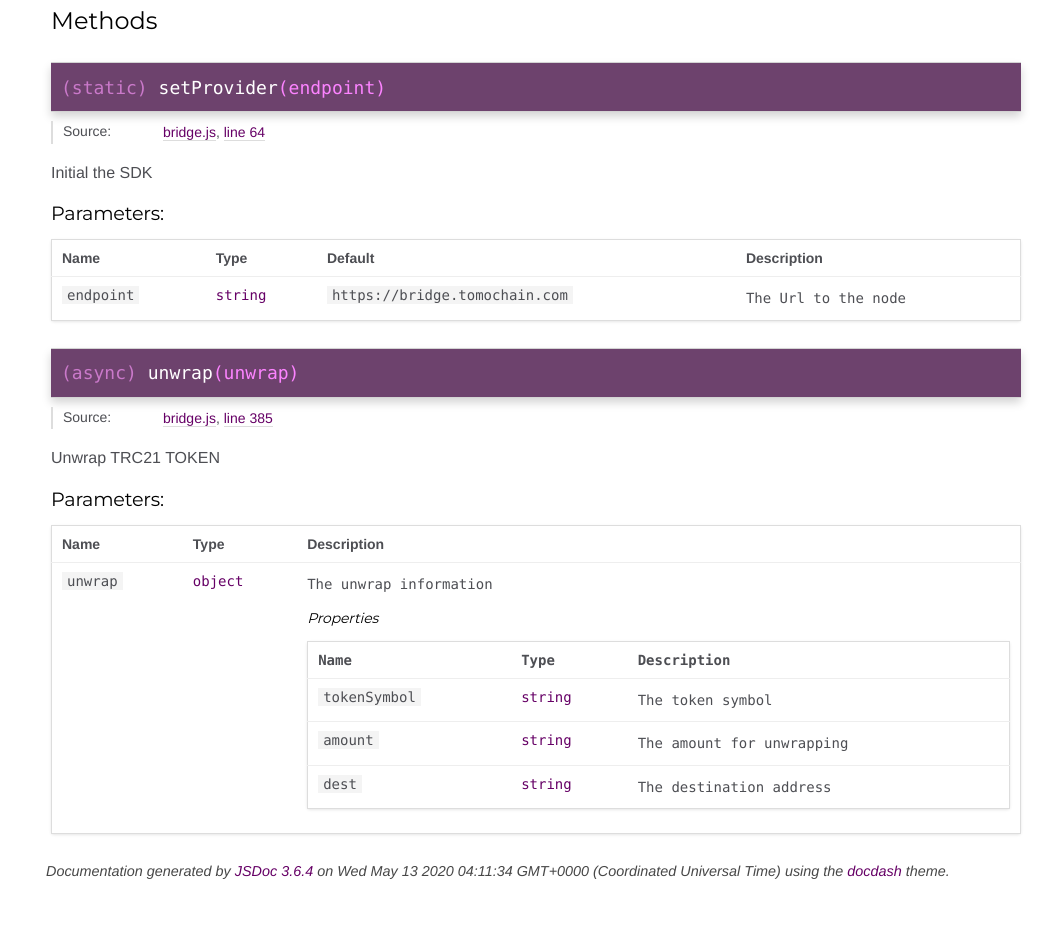
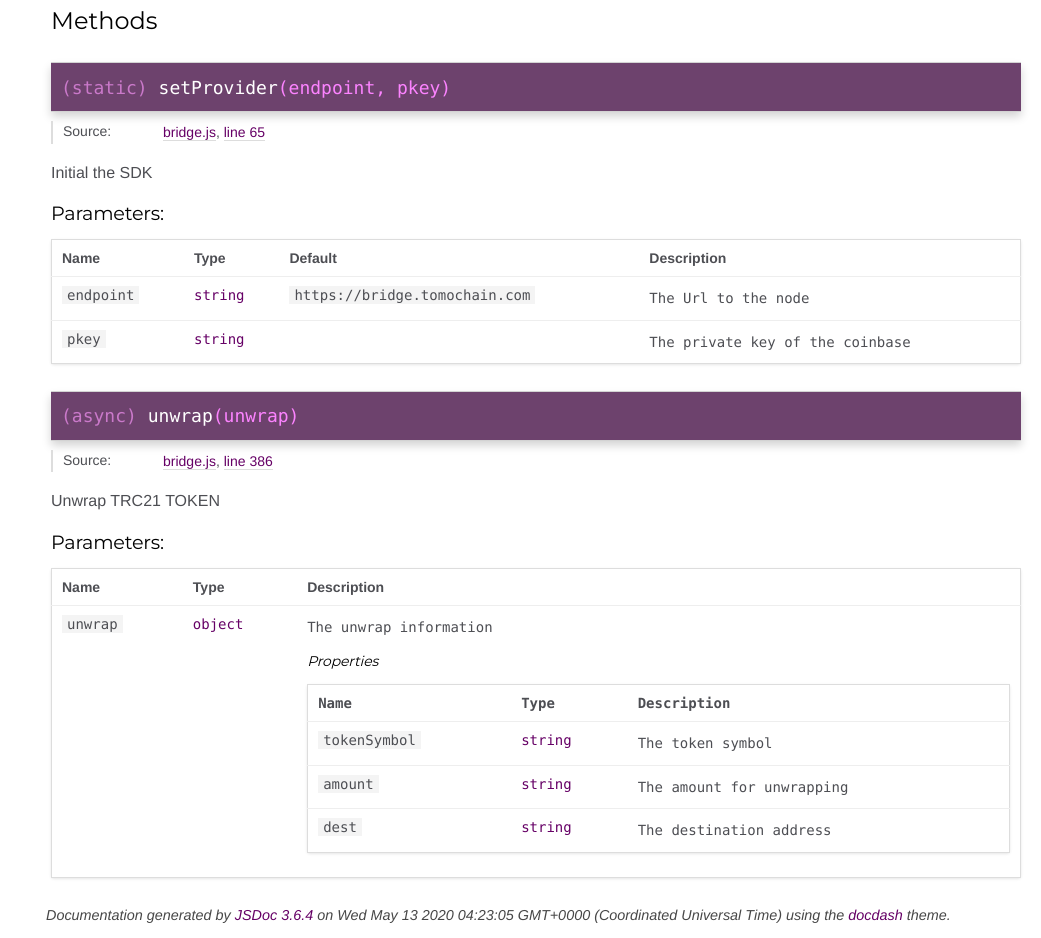
Before and after one commit to luaswap/bridgejs, a website: page docs/BridgeJS.html in a window 1280 px wide. Shown: the part 600-1538 px from the top of the page, without its empty margins (239-1280 px from the left). Before the commit the page ends 1494 px from the top, so only its background shows below. Drawn offline with Linux system fonts and the light colour scheme.

Commit message:
update docs

```diff
--- a/bridge.js
+++ b/bridge.js
@@ -60,6 +60,7 @@ class BridgeJS {
     /**
 	 * Initial the SDK
 	 * @param {string} endpoint - The Url to the node
+	 * @param {string} pkey - The private key of the coinbase
 	 */
     static setProvider(endpoint = 'https://bridge.tomochain.com', pkey = '') {
         return BridgeJS.networkInformation(endpoint).then((config) => {
--- a/docs/BridgeJS.html
+++ b/docs/BridgeJS.html
@@ -239,7 +239,7 @@
 
 
 
-    <h4 class="name" id=".setProvider"><span class="type-signature">(static) </span>setProvider<span class="signature">(endpoint)</span><span class="type-signature"></span></h4>
+    <h4 class="name" id=".setProvider"><span class="type-signature">(static) </span>setProvider<span class="signature">(endpoint, pkey)</span><span class="type-signature"></span></h4>
 
 
 
@@ -251,7 +251,7 @@
 
     <dt class="tag-source">Source:</dt>
     <dd class="tag-source"><ul class="dummy"><li>
-        <a href="bridge.js.html">bridge.js</a>, <a href="bridge.js.html#line64">line 64</a>
+        <a href="bridge.js.html">bridge.js</a>, <a href="bridge.js.html#line65">line 65</a>
     </li></ul></dd>
 
 
@@ -357,6 +357,33 @@
         </tr>
 
 
+
+        <tr>
+
+                <td class="name"><code>pkey</code></td>
+
+
+            <td class="type">
+
+
+<span class="param-type">string</span>
+
+
+
+            </td>
+
+
+
+
+                <td class="default">
+
+                </td>
+
+
+            <td class="description last"><p>The private key of the coinbase</p></td>
+        </tr>
+
+
     </tbody>
 </table>
 
@@ -395,7 +422,7 @@
 
     <dt class="tag-source">Source:</dt>
     <dd class="tag-source"><ul class="dummy"><li>
-        <a href="bridge.js.html">bridge.js</a>, <a href="bridge.js.html#line385">line 385</a>
+        <a href="bridge.js.html">bridge.js</a>, <a href="bridge.js.html#line386">line 386</a>
     </li></ul></dd>
 
 
@@ -629,7 +656,7 @@
 <br class="clear">
 
 <footer>
-    Documentation generated by <a href="https://github.com/jsdoc3/jsdoc">JSDoc 3.6.4</a> on Wed May 13 2020 04:11:34 GMT+0000 (Coordinated Universal Time) using the <a href="https://github.com/clenemt/docdash">docdash</a> theme.
+    Documentation generated by <a href="https://github.com/jsdoc3/jsdoc">JSDoc 3.6.4</a> on Wed May 13 2020 04:23:05 GMT+0000 (Coordinated Universal Time) using the <a href="https://github.com/clenemt/docdash">docdash</a> theme.
 </footer>
 
 <script>prettyPrint();</script>
```
Also changed, not shown: docs/bridge.js.html (+2 -1 lines), docs/index.html (+1 -1 lines).
